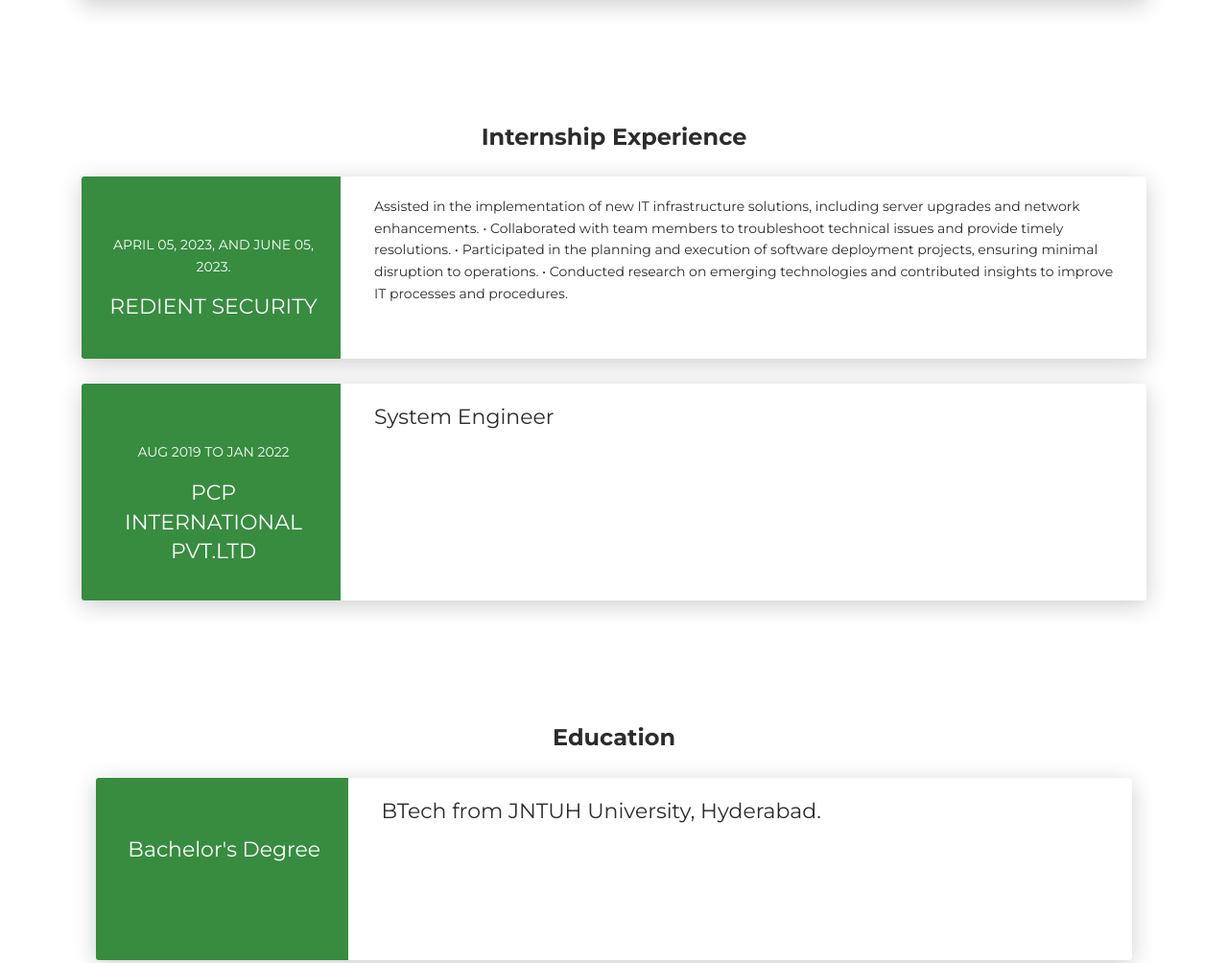
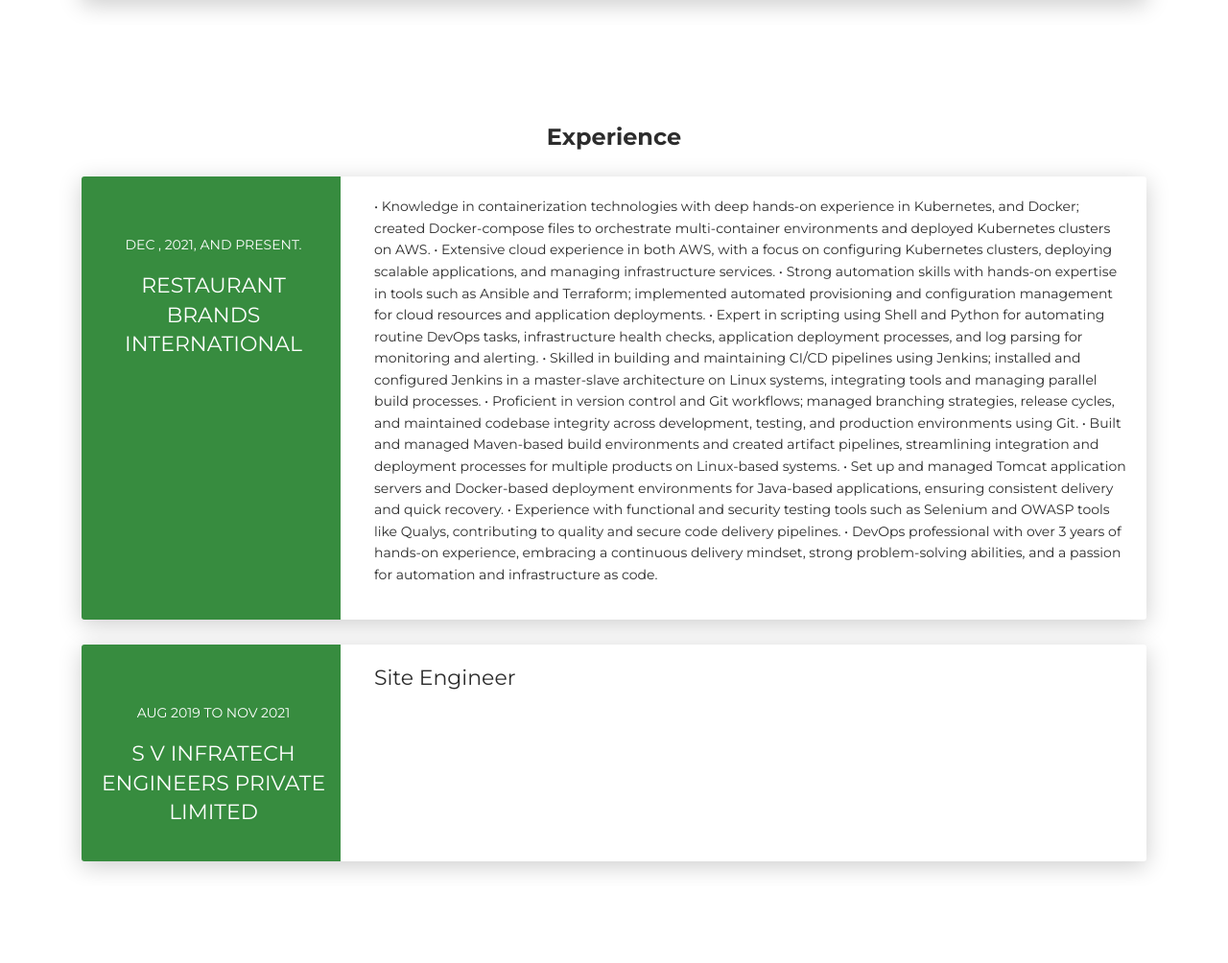
Before and after one commit to NaveenDevOps3/portfoilo, a plain HTML site: page index.html in a window 1280 px wide. Shown: the part 1445-2449 px from the top of the page at 96% size. Drawn offline with nearby package versions, Linux system fonts and the light colour scheme.

Commit message:
Update index.html

```diff
--- a/index.html
+++ b/index.html
@@ -75,11 +75,11 @@ I bring a diverse skill set and hands-on experience in DevOps practices, Cloud C
 
             <div class="row mt-3">
               <div class="col-sm-4"><strong class="text-uppercase">Email:</strong></div>
-              <div class="col-sm-8">naveena81848@gmail.com </div>
+              <div class="col-sm-8">naveendevops399@gmail.com </div>
             </div>
             <div class="row mt-3">
               <div class="col-sm-4"><strong class="text-uppercase">Phone:</strong></div>
-              <div class="col-sm-8">8184899742 </div>
+              <div class="col-sm-8">8309416399 </div>
             </div>
             <div class="row mt-3">
               <div class="col-sm-4"><strong class="text-uppercase">Address:</strong></div>
@@ -92,12 +92,12 @@ I bring a diverse skill set and hands-on experience in DevOps practices, Cloud C
 
             <div class="row mt-3">
               <div class="col-sm-4"><strong class="text-uppercase">GitHub:</strong></div>
-              <div class="col-sm-8"> <a href="https://github.com/naveengoud0414">https://github.com/naveengoud0414</a> </div>
+              <div class="col-sm-8"> <a href="https://github.com/NaveenDevOps3">https://github.com/NaveenDevOps3</a> </div>
             </div>
 
             <div class="row mt-3">
               <div class="col-sm-4"><strong class="text-uppercase">Linkedln:</strong></div>
-              <div class="col-sm-8"> <a href=" https://www.linkedin.com/in/naveen-70414b238/ "> https://www.linkedin.com/in/naveen-70414b238/</a></div>
+              <div class="col-sm-8"> <a href=" https://www.linkedin.com/in/naveen-a-709b82363/ "> https://www.linkedin.com/in/naveen-70414b238/</a></div>
             </div>
           </div>
         </div>
@@ -218,26 +218,28 @@ I bring a diverse skill set and hands-on experience in DevOps practices, Cloud C
 
 <div class="section" id="experience">
   <div class="container cc-experience">
-    <div class="h4 text-center mb-4 title">Internship  Experience</div>
+    <div class="h4 text-center mb-4 title">Experience</div>
     <div class="card">
       <div class="row">
         <div class="col-md-3 bg-primary" data-aos="fade-right" data-aos-offset="50" data-aos-duration="500">
           <div class="card-body cc-experience-header">
-            <p>April 05, 2023, and June 05, 2023.</p>
-            <div class="h5"> Redient Security</div>
+            <p>Dec , 2021, and Present.</p>
+            <div class="h5"> Restaurant Brands International</div>
           </div>
         </div>
         <div class="col-md-9" data-aos="fade-left" data-aos-offset="50" data-aos-duration="500">
           <div class="card-body">
 
-            <p>Assisted in the implementation of new IT infrastructure solutions, including server
-upgrades and network enhancements.
-• Collaborated with team members to troubleshoot technical issues and provide timely
-resolutions.
-• Participated in the planning and execution of software deployment projects, ensuring
-minimal disruption to operations.
-• Conducted research on emerging technologies and contributed insights to improve IT
-processes and procedures.</p>
+            <p>•	Knowledge in containerization technologies with deep hands-on experience in Kubernetes, and Docker; created Docker-compose files to orchestrate multi-container environments and deployed Kubernetes clusters on AWS.
+•	Extensive cloud experience in both AWS, with a focus on configuring Kubernetes clusters, deploying scalable applications, and managing infrastructure services.
+•	Strong automation skills with hands-on expertise in tools such as Ansible and Terraform; implemented automated provisioning and configuration management for cloud resources and application deployments.
+•	Expert in scripting using Shell and Python for automating routine DevOps tasks, infrastructure health checks, application deployment processes, and log parsing for monitoring and alerting.
+•	Skilled in building and maintaining CI/CD pipelines using Jenkins; installed and configured Jenkins in a master-slave architecture on Linux systems, integrating tools and managing parallel build processes.
+•	Proficient in version control and Git workflows; managed branching strategies, release cycles, and maintained codebase integrity across development, testing, and production environments using Git.
+•	Built and managed Maven-based build environments and created artifact pipelines, streamlining integration and deployment processes for multiple products on Linux-based systems.
+•	Set up and managed Tomcat application servers and Docker-based deployment environments for Java-based applications, ensuring consistent delivery and quick recovery.
+•	Experience with functional and security testing tools such as Selenium and OWASP tools like Qualys, contributing to quality and secure code delivery pipelines.
+•	DevOps professional with over 3 years of hands-on experience, embracing a continuous delivery mindset, strong problem-solving abilities, and a passion for automation and infrastructure as code.</p>
           </div>
         </div>
       </div>
@@ -246,14 +248,14 @@ processes and procedures.</p>
       <div class="row">
         <div class="col-md-3 bg-primary" data-aos="fade-right" data-aos-offset="50" data-aos-duration="500">
           <div class="card-body cc-experience-header">
-            <p>Aug 2019 to Jan 2022 </p>
-            <div class="h5"> PCP International Pvt.Ltd </div>
+            <p>Aug 2019 to Nov 2021 </p>
+            <div class="h5"> S V Infratech Engineers Private Limited  </div>
           </div>
         </div>
         <div class="col-md-9" data-aos="fade-left" data-aos-offset="50" data-aos-duration="500">
           <div class="card-body">
 
-            <div class="h5">System Engineer</div>
+            <div class="h5">Site Engineer</div>
 
           </div>
         </div>
@@ -304,9 +306,9 @@ processes and procedures.</p>
                     <p class="mb-0"><strong>Address:</strong></p>
                     <p class="pb-2">Hyderabad,Telangana</p>
                     <p class="mb-0"><strong>Phone:</strong></p>
-                    <p class="pb-2">8184899742 </p>
+                    <p class="pb-2">8309416399 </p>
                     <p class="mb-0"><strong>Email:</strong></p>
-                    <p>naveena81848@gmail.com</p>
+                    <p>naveendevops399@gmail.com</p>
                   </div>
                 </div>
               </div>
```
